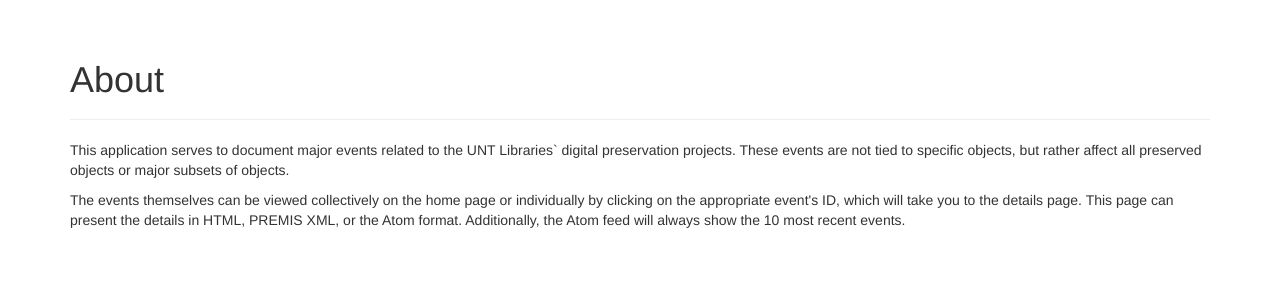
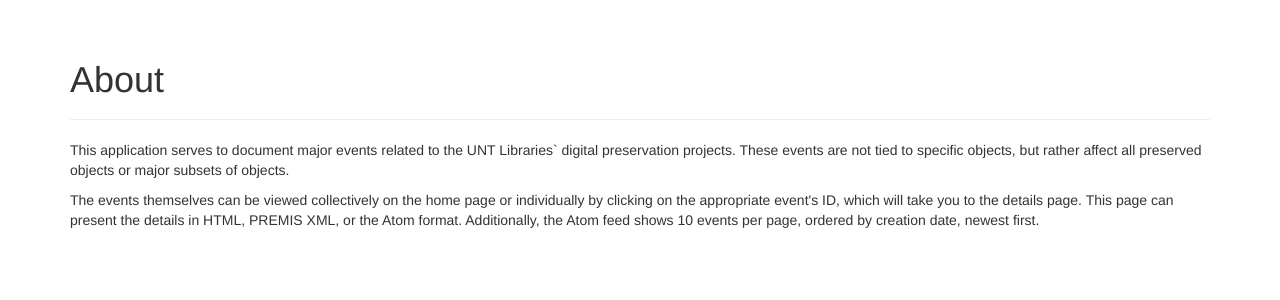
Before and after one commit to unt-libraries/django-major-event-log, a Django app: page /major-event-log/about/ in a window 1280 px wide. Shown: the part 52-352 px from the top of the page. Run offline with Django 3.2, Linux system fonts and the light colour scheme; some libraries are stand-ins or nearby versions; some web fonts are replaced.

Commit message:
Documentation fixes.

```diff
--- a/major_event_log/templates/major-event-log/about.html
+++ b/major_event_log/templates/major-event-log/about.html
@@ -8,6 +8,6 @@
 		<h1>About</h1>
 	</div>
     <p>This application serves to document major events related to the UNT Libraries` digital preservation projects. These events are not tied to specific objects, but rather affect all preserved objects or major subsets of objects.</p>
-    <p>The events themselves can be viewed collectively on the home page or individually by clicking on the appropriate event's ID, which will take you to the details page. This page can present the details in HTML, PREMIS XML, or the Atom format. Additionally, the Atom feed will always show the 10 most recent events.</p>
+    <p>The events themselves can be viewed collectively on the home page or individually by clicking on the appropriate event's ID, which will take you to the details page. This page can present the details in HTML, PREMIS XML, or the Atom format. Additionally, the Atom feed shows 10 events per page, ordered by creation date, newest first.</p>
 
 {% endblock %}
```
Also changed, not shown: README.md, 2 other files.
